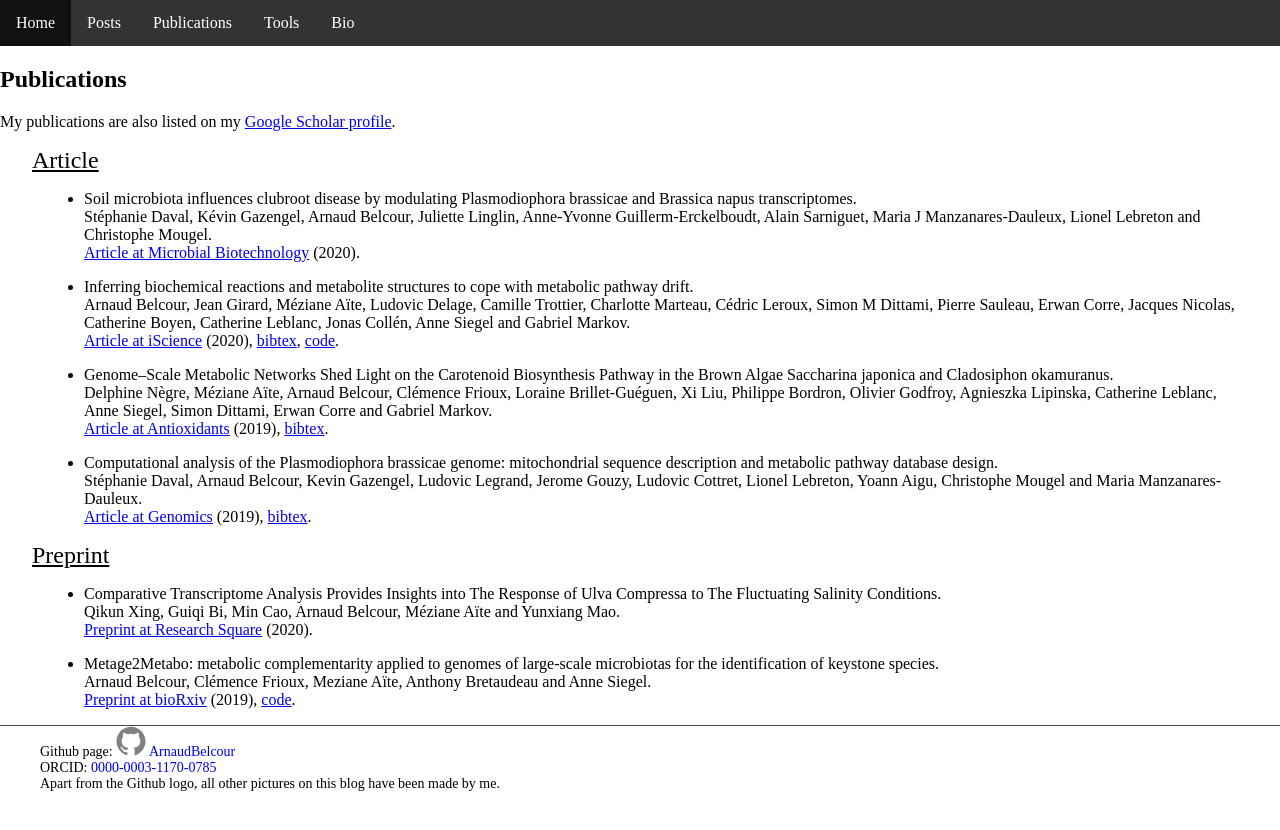
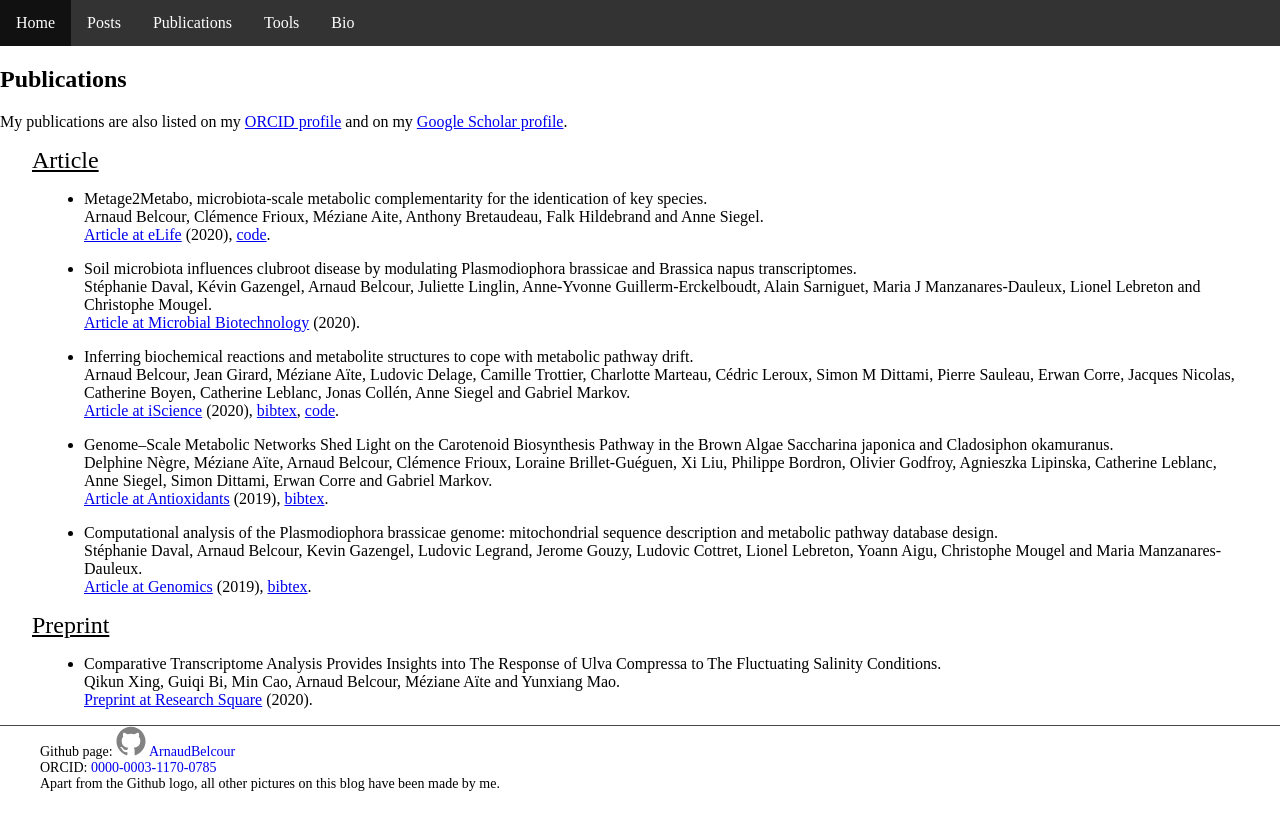
Before and after one commit to ArnaudBelcour/blog, a Jekyll site: the page built from pages/publications.html, in a window 1280 px wide. Shown: the top 830 px of the page. Built offline with Jekyll 4.4.1, drawn with Linux system fonts in a browser that asks for light colours.

Commit message:
Update publication list.

```diff
--- a/pages/publications.html
+++ b/pages/publications.html
@@ -6,9 +6,15 @@ permalink: pages/publications/
 <div class="Publications" id="content">
 
 	<h1 class="page-heading">Publications</h1>
-	<p> My publications are also listed on my <a href='https://scholar.google.fr/citations?user=DGcD6P0AAAAJ&hl=fr'>Google Scholar profile</a>.</p>
+	<p> My publications are also listed on my <a href='https://orcid.org/0000-0003-1170-0785'>ORCID profile</a> and on my <a href='https://scholar.google.fr/citations?user=DGcD6P0AAAAJ&hl'>Google Scholar profile</a>.</p>
 	<h2>Article</h2>
 	<ul>
+		<li>
+			<p> Metage2Metabo, microbiota-scale metabolic complementarity for the identication of key species. <br>
+				Arnaud Belcour, Clémence Frioux, Méziane Aite, Anthony Bretaudeau, Falk Hildebrand and Anne Siegel. <br>
+				<a href='http://dx.doi.org/10.7554/elife.6196'>Article at eLife</a> (2020), <a href='https://github.com/AuReMe/metage2metabo'>code</a>.
+			</p>
+		</li>
 		<li>
 			<p> Soil microbiota influences clubroot disease by modulating Plasmodiophora brassicae and Brassica napus transcriptomes. <br>
 				Stéphanie Daval, Kévin Gazengel, Arnaud Belcour, Juliette Linglin, Anne-Yvonne Guillerm-Erckelboudt, Alain Sarniguet, Maria J Manzanares-Dauleux, Lionel Lebreton and Christophe Mougel. <br>
@@ -42,11 +48,5 @@ permalink: pages/publications/
 					<a href='https://doi.org/10.21203/rs.3.rs-47388/v1'>Preprint at Research Square</a> (2020).
 				</p>
 			</li>
-			<li>
-				<p> Metage2Metabo: metabolic complementarity applied to genomes of large-scale microbiotas for the identification of keystone species. <br>
-					Arnaud Belcour, Clémence Frioux, Meziane Aïte, Anthony Bretaudeau and Anne Siegel. <br>
-					<a href='https://doi.org/10.1101/803056'>Preprint at bioRxiv</a> (2019), <a href='https://github.com/AuReMe/metage2metabo'>code</a>.
-				</p>
-			</li>
 		</ul>
 </div>
```
